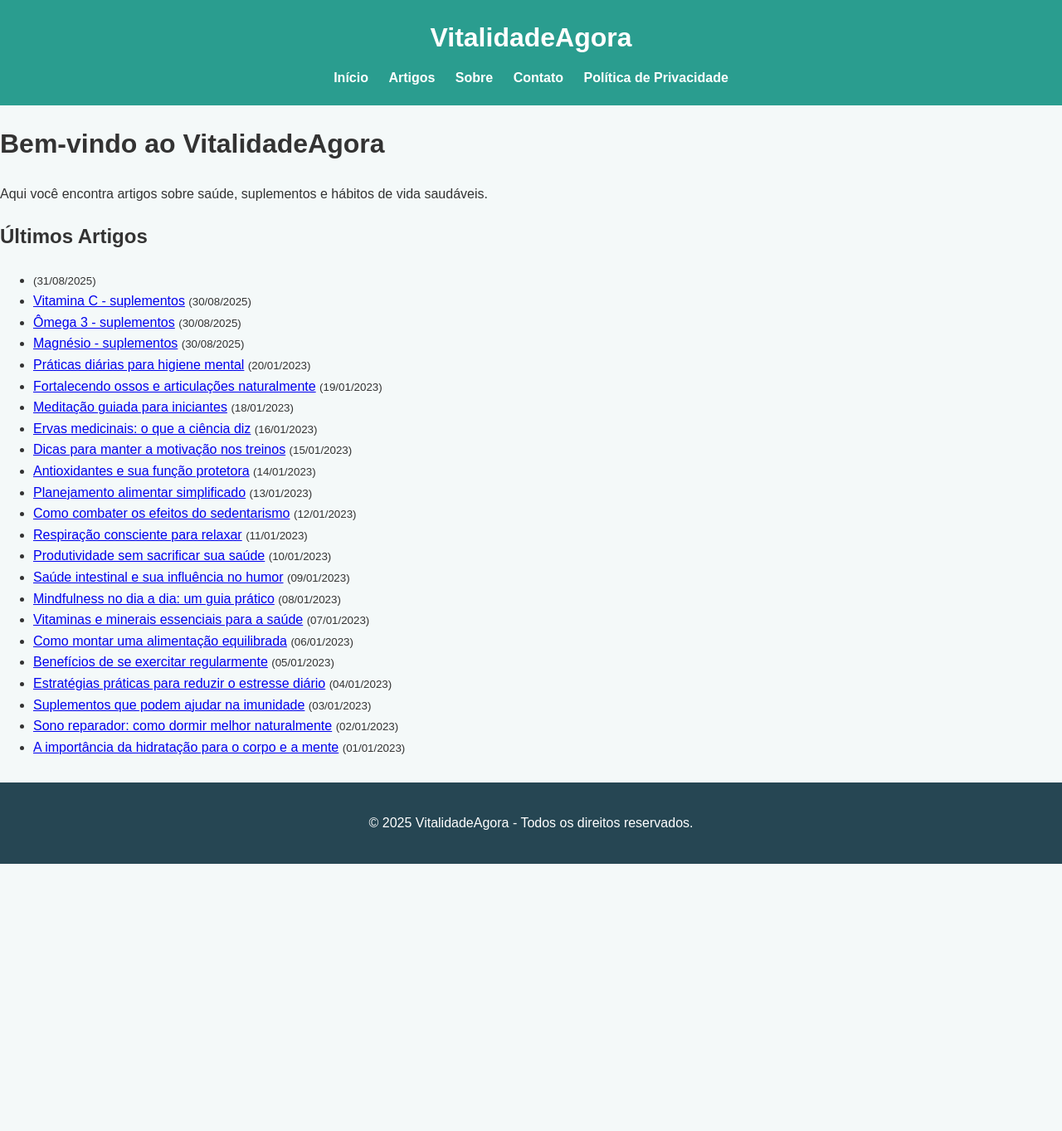
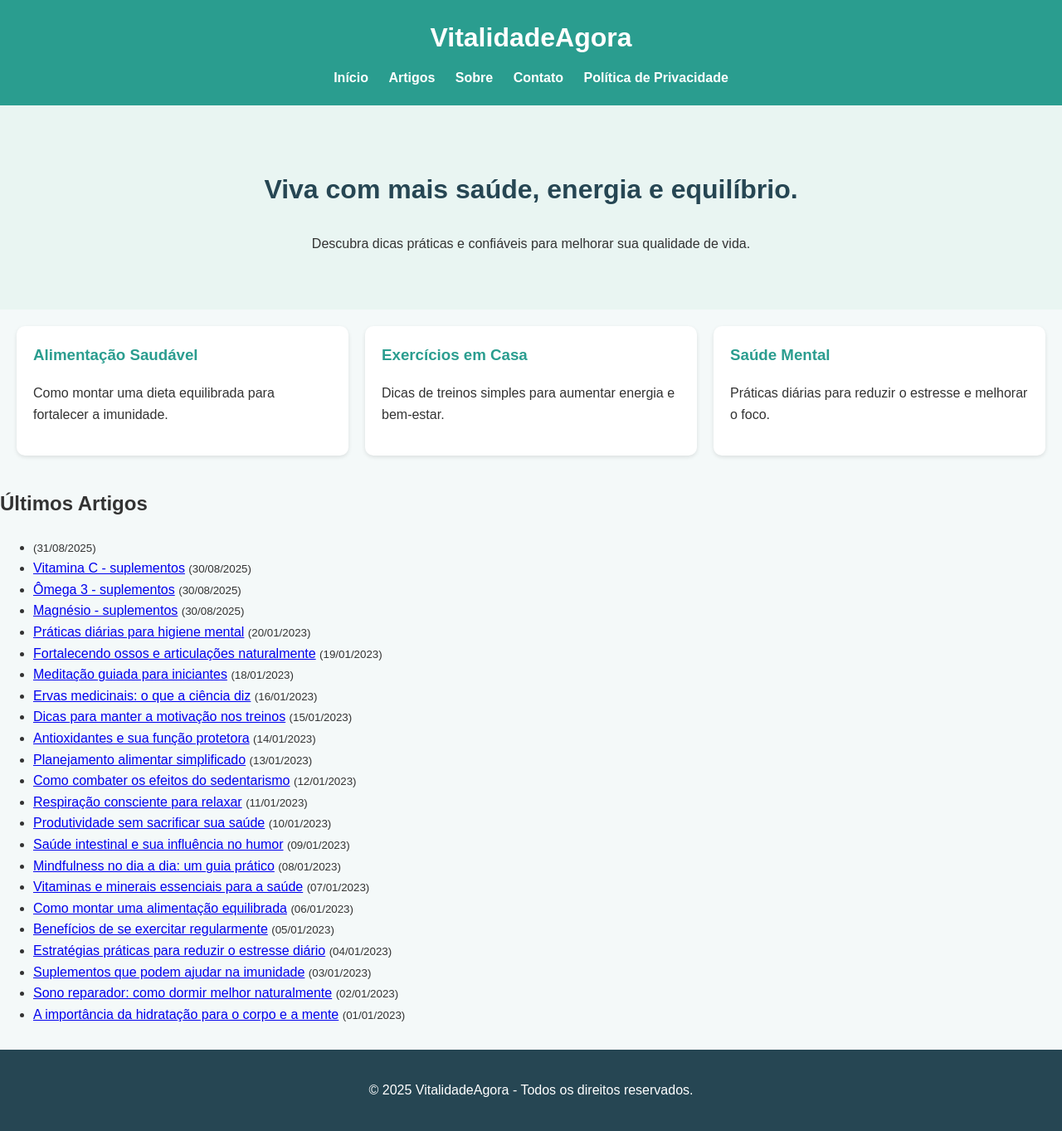
Before and after one commit to nfrs88/vitalidadeagora.github.io, a Jekyll site: the page built from index.md, in a window 1280 px wide. Shown: the whole page at 83% size. Built offline with Jekyll 4.4.1, drawn with Linux system fonts in a browser that asks for light colours; before the commit the page ends 1041 px from its top, so only the background shows below that.

Commit message:
Update index.md

```diff
--- a/index.md
+++ b/index.md
@@ -4,9 +4,25 @@ title: VitalidadeAgora
 description: Informações e dicas de saúde e bem-estar
 ---
 
-# Bem-vindo ao VitalidadeAgora
+<section class="hero">
+  <h2>Viva com mais saúde, energia e equilíbrio.</h2>
+  <p>Descubra dicas práticas e confiáveis para melhorar sua qualidade de vida.</p>
+</section>
 
-Aqui você encontra artigos sobre saúde, suplementos e hábitos de vida saudáveis.
+<section class="articles">
+  <div class="card">
+    <h3>Alimentação Saudável</h3>
+    <p>Como montar uma dieta equilibrada para fortalecer a imunidade.</p>
+  </div>
+  <div class="card">
+    <h3>Exercícios em Casa</h3>
+    <p>Dicas de treinos simples para aumentar energia e bem-estar.</p>
+  </div>
+  <div class="card">
+    <h3>Saúde Mental</h3>
+    <p>Práticas diárias para reduzir o estresse e melhorar o foco.</p>
+  </div>
+</section>
 
 ## Últimos Artigos
 <ul>
```
